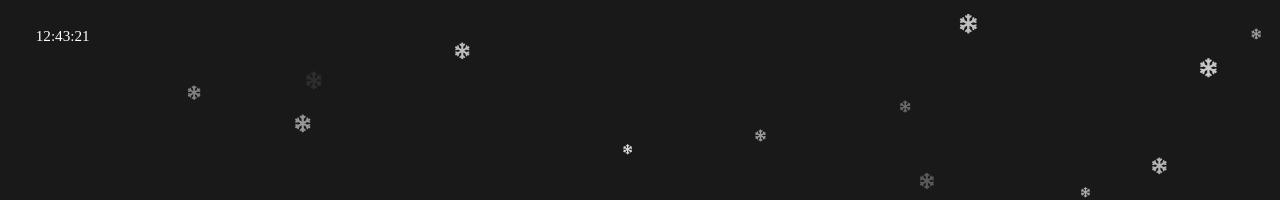
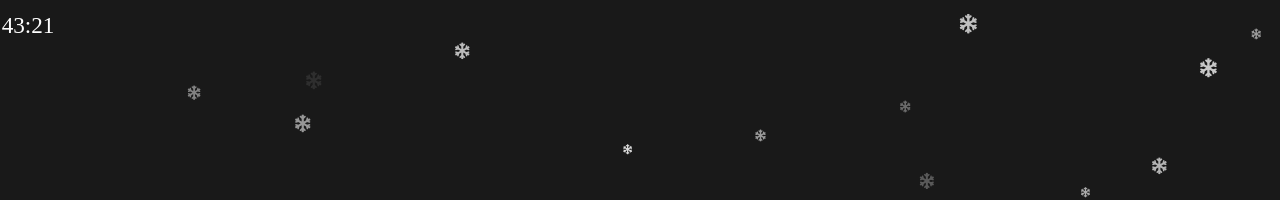
Before and after one commit to NaDa007/solo, a plain HTML site: page index.html in a window 1280 px wide. Shown: the top 200 px of the page. Drawn offline with Linux system fonts and the light colour scheme; a web font is replaced by a local one.

Commit message:
Update style.css

```diff
--- a/css/style.css
+++ b/css/style.css
@@ -7,14 +7,14 @@
 
 .clock {
     color: #fff;
-    font-size: 0.95rem;
+    font-size: 1.45rem;
     font-family: 'BMJUA';
     position: absolute;;
     display: block;
 
     top: 3.5%;
-    left: 3%;
-    transform: translate(-5%, -3.5%);
+    left: 1.5vh;
+    transform: translate(-5vh, -2vh);
 }
 
 
```
